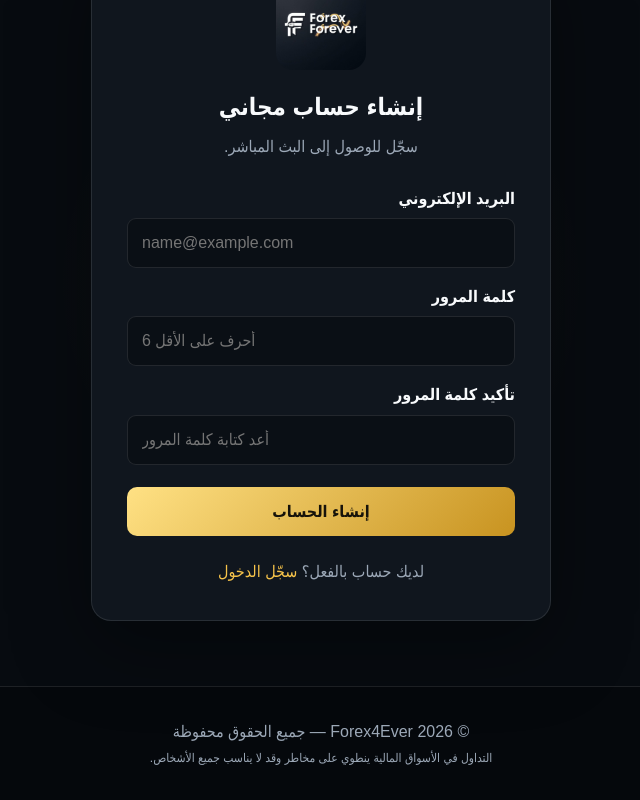
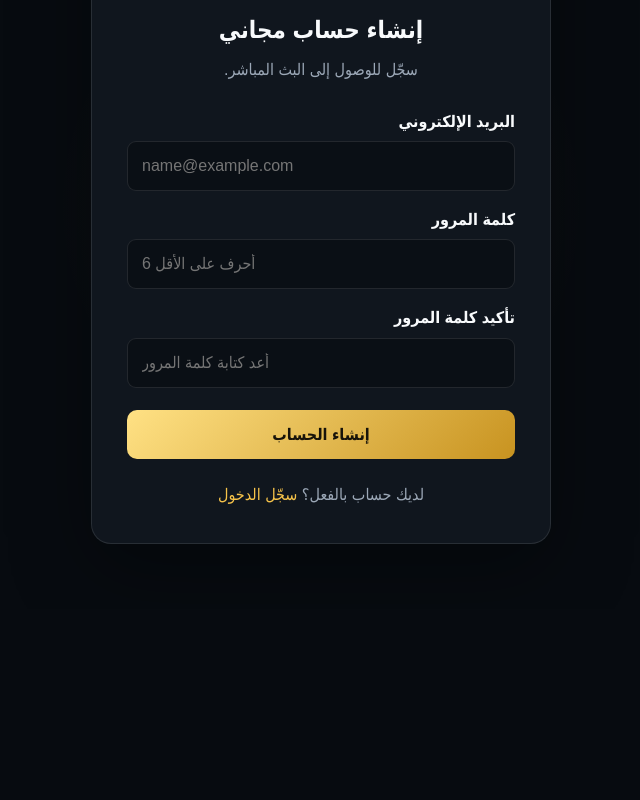
Before and after one commit to NaderElrashedy/forex4ever-live, a Next.js app: page /register in a window 1280 px wide. Shown: the part 198-998 px from the top of the page, without its empty margins (319-959 px from the left). After the commit the page ends 807 px from the top, so only its background shows below. Built offline with nearby package versions, Linux system fonts and the light colour scheme; no server answers.

Commit message:
Update layout.js

```diff
--- a/app/layout.js
+++ b/app/layout.js
@@ -1,24 +1,14 @@
 import "./globals.css";
-import Header from "../components/Header";
 
 export const metadata = {
   title: "Forex4Ever",
-  description: "البث المباشر والتحليلات الخاصة بـ Forex4Ever"
+  description: "تعلم التداول باللغة العربية",
 };
 
 export default function RootLayout({ children }) {
   return (
     <html lang="ar" dir="rtl">
-      <body>
-        <Header />
-        <main>{children}</main>
-        <footer className="footer">
-          <p>© {new Date().getFullYear()} Forex4Ever — جميع الحقوق محفوظة</p>
-          <p className="risk">
-            التداول في الأسواق المالية ينطوي على مخاطر وقد لا يناسب جميع الأشخاص.
-          </p>
-        </footer>
-      </body>
+      <body>{children}</body>
     </html>
   );
 }
```
